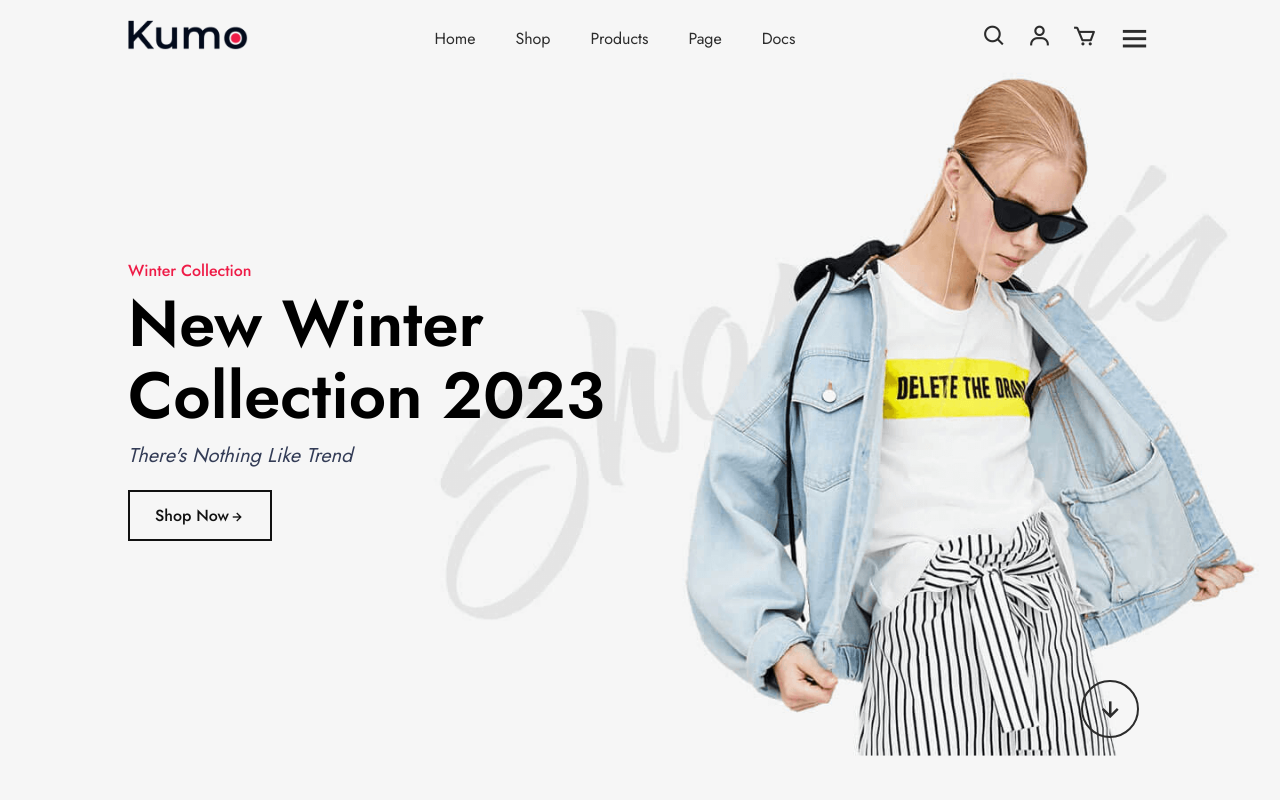
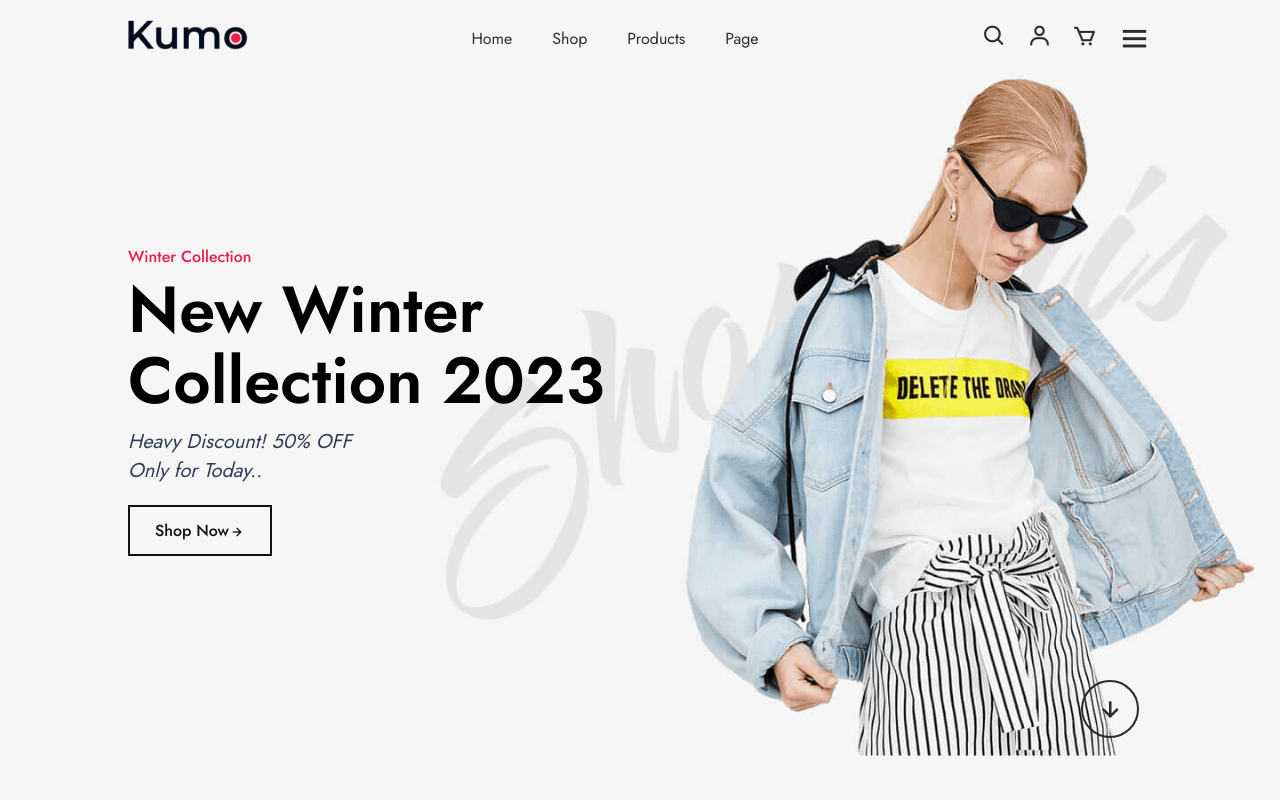
Before and after one commit to iamvishalchauhan/Kumo_Clothing, a plain HTML site: page index.html in a window 1280 px wide. Shown: the top 800 px of the page. Drawn offline with nearby package versions, Linux system fonts and the light colour scheme.

Commit message:
Update index.html

```diff
--- a/index.html
+++ b/index.html
@@ -21,11 +21,10 @@ href="https://unpkg.com/boxicons@latest/css/boxicons.min.css">
         <header>
             <a href="#" class="logo"><img src="images/logo.png" alt=""></a>
             <ul class="navmenu">
-                <li><a href="#">home</a></li>
-                <li><a href="#">shop</a></li>
-                <li><a href="#">products</a></li>
-                <li><a href="#">page</a></li>
-                <li><a href="#">docs</a></li>
+                <li><a href="#">Home</a></li>
+                <li><a href="#">Shop</a></li>
+                <li><a href="#">Products</a></li>
+                <li><a href="#">Page</a></li>
             </ul>
 
             <div class="nav-icon">
@@ -40,7 +39,7 @@ href="https://unpkg.com/boxicons@latest/css/boxicons.min.css">
             <div class="main-text">
                 <h5>Winter Collection</h5>
                 <h1>New Winter<br> Collection 2023</h1>
-                <p>There's Nothing Like Trend</p>
+                <p>Heavy Discount! 50% OFF <br> Only for Today..</p>
                 <a href="#" class="main-btn">Shop Now<i class='bx bx-right-arrow-alt'></i></a>
 
             </div>
```
